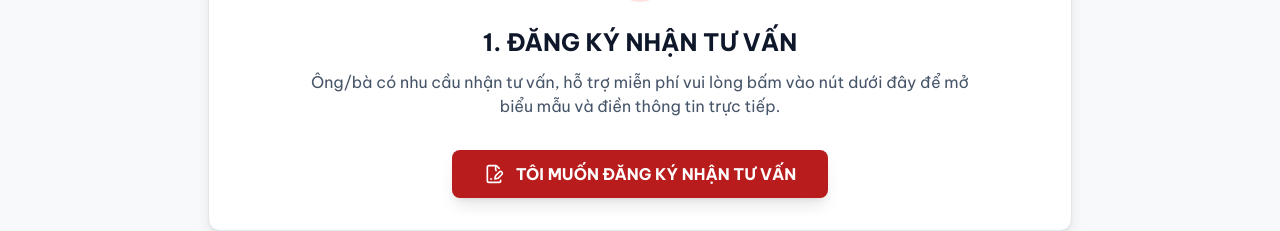
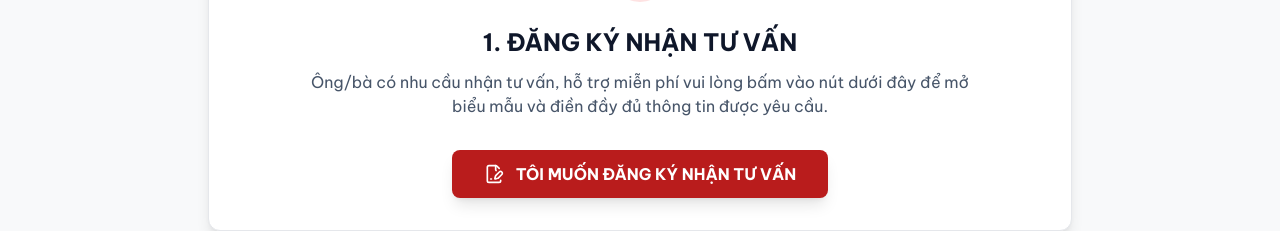
Before and after one commit to goi20trieu/cham-soc-khach-hang, a plain HTML site: page index.html in a window 1280 px wide. Shown: the part 319-550 px from the top of the page. Drawn offline with nearby package versions, Linux system fonts and the light colour scheme.

Commit message:
Update index.html

```diff
--- a/index.html
+++ b/index.html
@@ -78,7 +78,7 @@
             <i data-lucide="file-text" class="w-9 h-9"></i>
         </div>
         <h2 class="mt-6 text-2xl font-bold text-slate-900">1. ĐĂNG KÝ NHẬN TƯ VẤN</h2>
-        <p class="mt-3 text-slate-600 max-w-2xl mx-auto">Ông/bà có nhu cầu nhận tư vấn, hỗ trợ miễn phí vui lòng bấm vào nút dưới đây để mở biểu mẫu và điền thông tin trực tiếp.</p>
+        <p class="mt-3 text-slate-600 max-w-2xl mx-auto">Ông/bà có nhu cầu nhận tư vấn, hỗ trợ miễn phí vui lòng bấm vào nút dưới đây để mở biểu mẫu và điền đầy đủ thông tin được yêu cầu.</p>
         <div class="mt-8">
             <label for="modal-toggle" class="inline-flex items-center justify-center bg-red-700 hover:bg-red-800 text-white font-bold py-3 px-8 rounded-lg transition shadow-lg hover:shadow-xl transform hover:scale-105 cursor-pointer">
                 <i data-lucide="file-pen-line" class="w-5 h-5 mr-3"></i>
```
